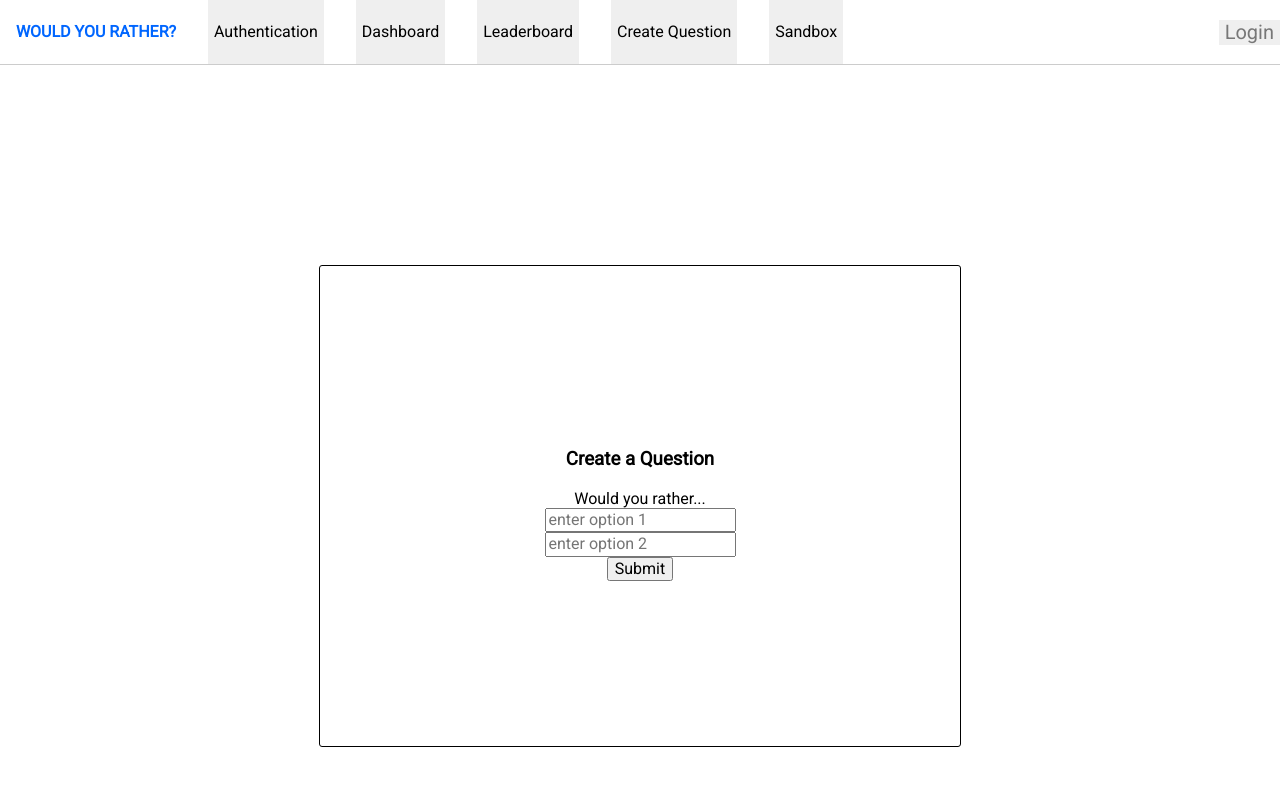
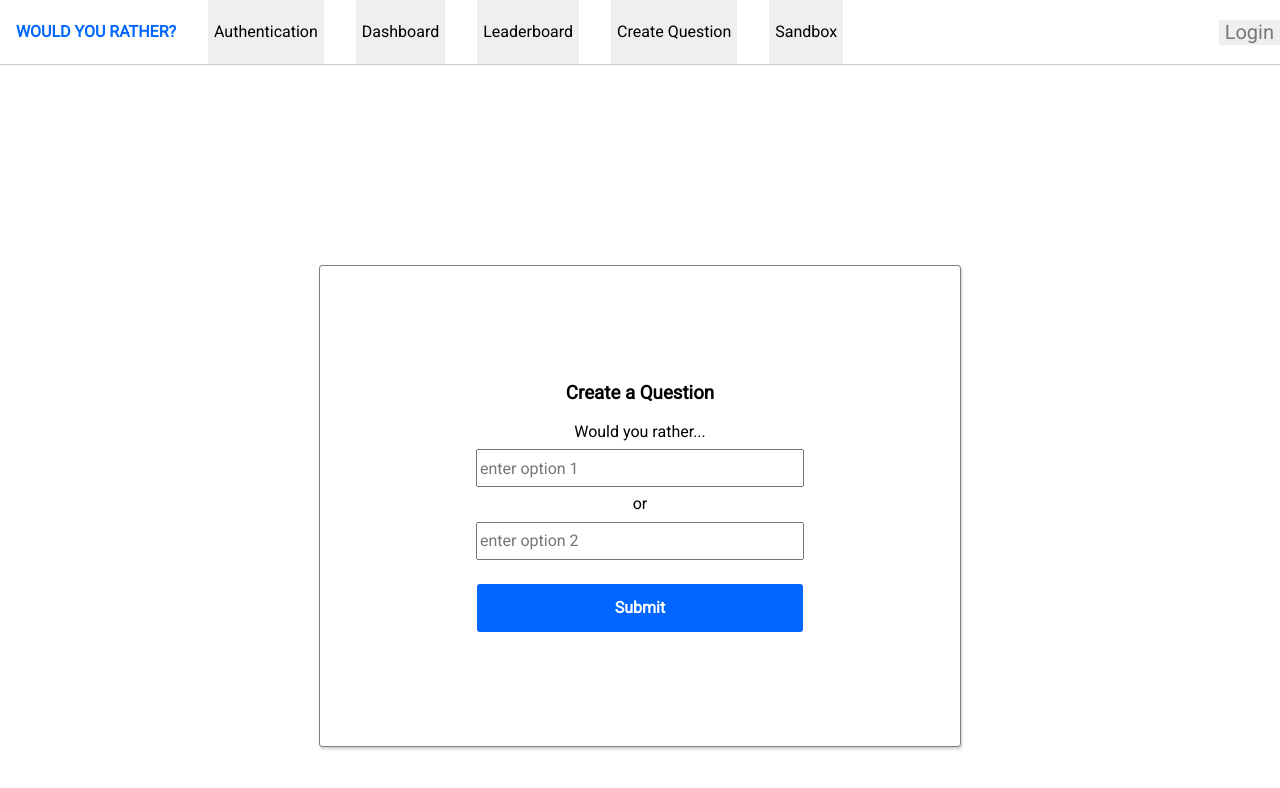
Before and after one commit to thejoshcooter/u-would-you-rather, a React (Create React App) app: page /create in a window 1280 px wide. Shown: the top 788 px of the page. Built offline with nearby package versions, Linux system fonts and the light colour scheme.

Commit message:
update styling on add question form

```diff
--- a/src/components/MainMenu.js
+++ b/src/components/MainMenu.js
@@ -7,7 +7,6 @@ const MainMenu = () => {
     const history = useHistory()
     const auth = useSelector((state) => state.auth)
     const user = useSelector(state => state.users.data).filter(user => user.id === auth.userId)[0]
-    console.log('USER CHECK ', user)
 
     useEffect(() => {
         console.log('*** MAIN MENU MOUNTED ***')
--- a/src/views/create-question/index.js
+++ b/src/views/create-question/index.js
@@ -12,6 +12,8 @@ const CreateQuestionView = () => {
                         name='option1'
                         placeholder='enter option 1'
                     />
+
+                    <span>or</span>
 
                     <input
                         name='option2'
@@ -45,7 +47,32 @@ const QuestionForm = styled.form`
     justify-content: center;
     align-items: center;
     border-radius: 3px;
-    border: 1px solid black;
+    border: 1px solid rgba(0, 0, 0, 0.5);
+    box-shadow: 1px 2px 3px rgba(0, 0, 0, 0.2);
+
+    input {
+        width: 50%;
+        height: 2rem;
+        margin: 0.5rem 0;
+    }
+
+    button {
+        width: 51%;
+        height: 3rem;
+        margin: 1rem 0;
+        border: none;
+        border-radius: 3px;
+        background-color: #0066FF;
+        color: #fff;
+        font-weight: bold;
+    }
+
+    button:hover {
+        background-color: transparent;
+        border: 1px solid #0066FF;
+        color: #0066FF;
+        transition: 0.5s;
+    }
 `
 
 export default CreateQuestionView
```
